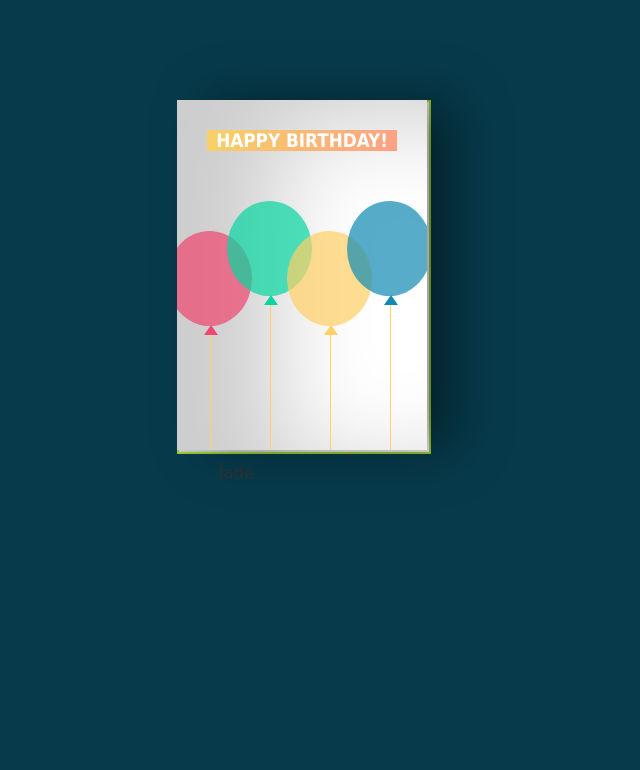
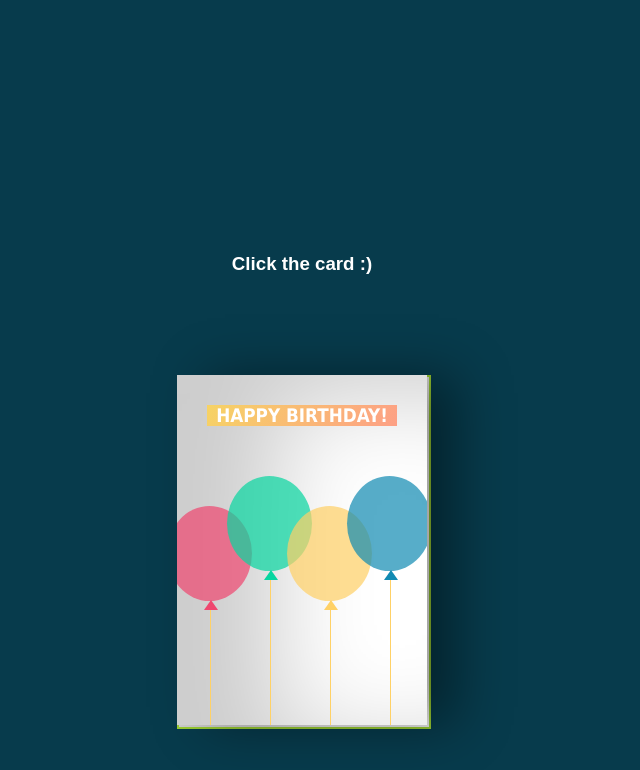
Before and after one commit to HISUI022/Happy-Birthday, a plain HTML site: page index.html in a window 1280 px wide. Shown: the whole page, without its empty margins (338-978 px from the left). Drawn offline with Linux system fonts and the light colour scheme.

Commit message:
Update index.html

```diff
--- a/index.html
+++ b/index.html
@@ -11,7 +11,8 @@
 </head>
 
 <body>
-<!-- <h2>Click this card</h2> -->
+    <h3>Click the card :)</h3>
+ <!-- <h2>Click this card</h2> -->
 <div class="body">
  <div class="birthdayCard">
 <div class="cardFront"><h3 class="happy">HAPPY BIRTHDAY!</h3>
@@ -23,10 +24,10 @@
 </div>
 </div>
 <div class="cardInside">
-    <h3 class="back">HAPPY 20th BIRTHDAY!</h3>
-    <p>Dear Yannah,</p>
-    <p>Happy birthday!! I hope your day is filled with lots of love and laughter! May all of your birthday wishes come true. Ingat lagi^-^ <br><br> &nbsp;&nbsp;&nbsp;&nbsp;&nbsp;&nbsp;&nbsp;&nbsp;&nbsp;&nbsp;&nbsp;&nbsp;&nbsp;&nbsp;&nbsp;&nbsp;&nbsp;&nbsp;&nbsp;&nbsp;&nbsp;&nbsp;&nbsp;&nbsp; - Jade</p>
-    <!-- <p class="name">Praween</p>
+    <h3 class="back">HAPPY BIRTHDAY!</h3>
+    <p>To Yannah,</p>
+    <p>Happy birthday!! I hope your day is filled with lots of love and laughter! May all of your birthday wishes come true. Ingat lagi^-^<br>&nbsp &nbsp &nbsp&nbsp&nbsp&nbsp&nbsp&nbsp&nbsp&nbsp&nbsp&nbsp&nbsp&nbsp&nbsp&nbsp&nbsp&nbsp&nbsp-Jeyd</p>
+    <!-- <p class="name">Praween</p> -->
   </div>
 </div>
 </div
```
